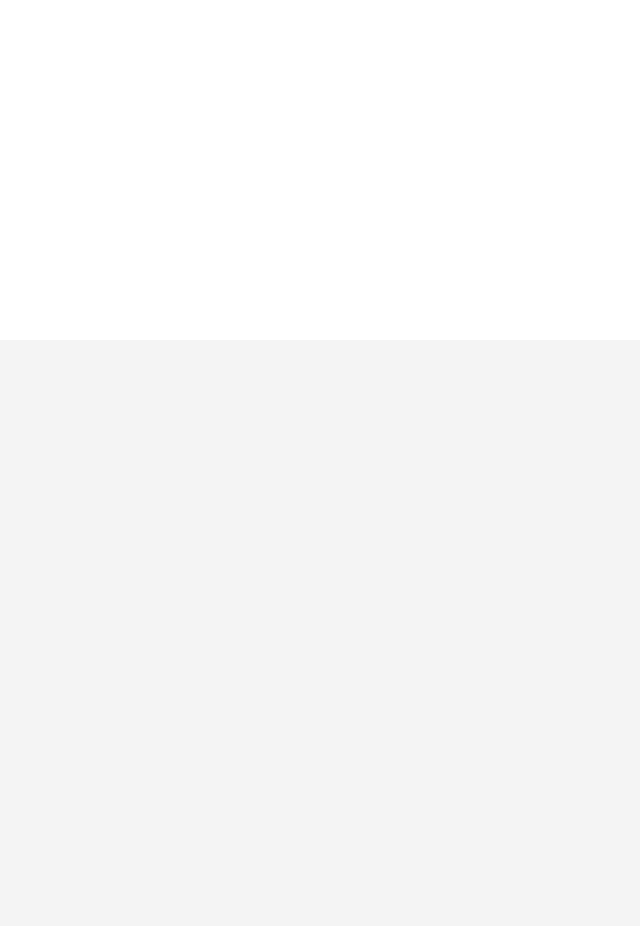
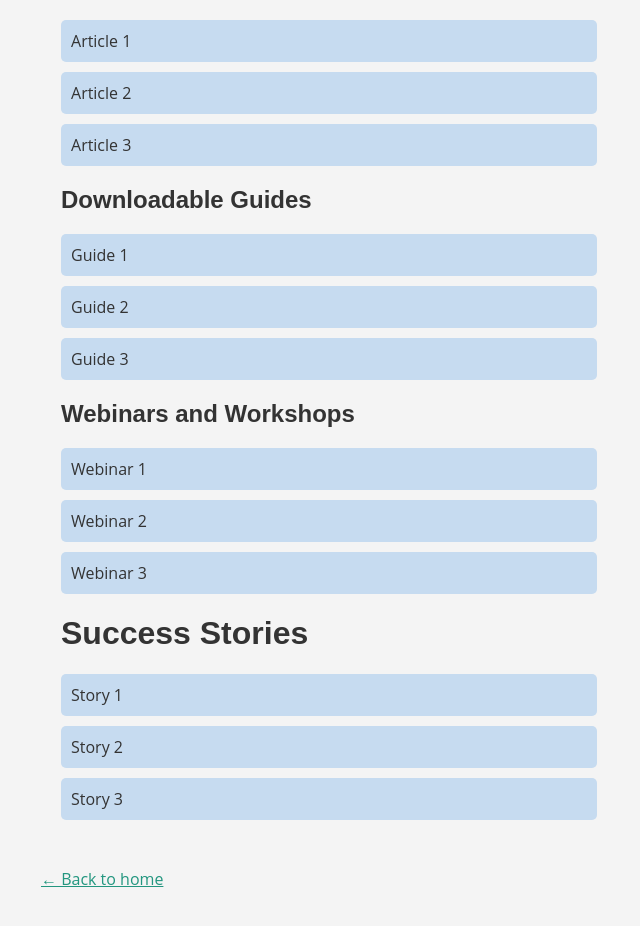
Before and after one commit to NJIT-WIS/project-2-is219-teamec, a Next.js app: page /Resources in a window 1280 px wide. Before the commit this address had no page. Shown: the part 460-1386 px from the top of the page, without its empty margins (311-951 px from the left). Before the commit the page ends 800 px from the top, so only its background shows below. Built offline with nearby package versions, Linux system fonts and the light colour scheme.

Commit message:
Edited global and added resources

```diff
--- /dev/null
+++ b/pages/Resources.js
@@ -0,0 +1,49 @@
+import Layout, { siteTitle } from '../components/layout'
+import { getSortedPostsData } from '../lib/posts'
+
+export default function Home({ allPostsData }) {
+  return (
+    <Layout>
+    <h1>Welcome to mywebclass.org!</h1>
+      <p>Here you can find academic articles, downloadable guides, webinars and workshops, and success stories to help you improve your skills and achieve your goals.</p>
+
+      <h2>Academic Articles</h2>
+      <ul>
+        <li>Article 1</li>
+        <li>Article 2</li>
+        <li>Article 3</li>
+      </ul>
+
+      <h2>Downloadable Guides</h2>
+      <ul>
+        <li>Guide 1</li>
+        <li>Guide 2</li>
+        <li>Guide 3</li>
+      </ul>
+
+      <h2>Webinars and Workshops</h2>
+      <ul>
+        <li>Webinar 1</li>
+        <li>Webinar 2</li>
+        <li>Webinar 3</li>
+      </ul>
+
+      <h1>Success Stories</h1>
+      <ul>
+        <li>Story 1</li>
+        <li>Story 2</li>
+        <li>Story 3</li>
+      </ul>
+
+    </Layout>
+  )
+}
+
+export async function getStaticProps() {
+  const allPostsData = getSortedPostsData()
+  return {
+    props: {
+      allPostsData
+    }
+  }
+}
--- a/styles/global.css
+++ b/styles/global.css
@@ -26,7 +26,7 @@ header {
 header h1 {
   font-size: 2.5rem;
   margin: 0;
-  color: #9D69A3;
+  color: #22223B;
 }
 
 nav ul {
@@ -40,7 +40,7 @@ nav li {
 
 nav a {
   text-decoration: none;
-  color: #9D69A3;
+  color: #C6DBF0;
   font-size: 1.2rem;
 }
 
@@ -64,7 +64,7 @@ li {
 }
 
 li:hover {
-  background-color: #9D69A3;
+  background-color: #C8A2C8;
   color: #fff;
 }
 
```
